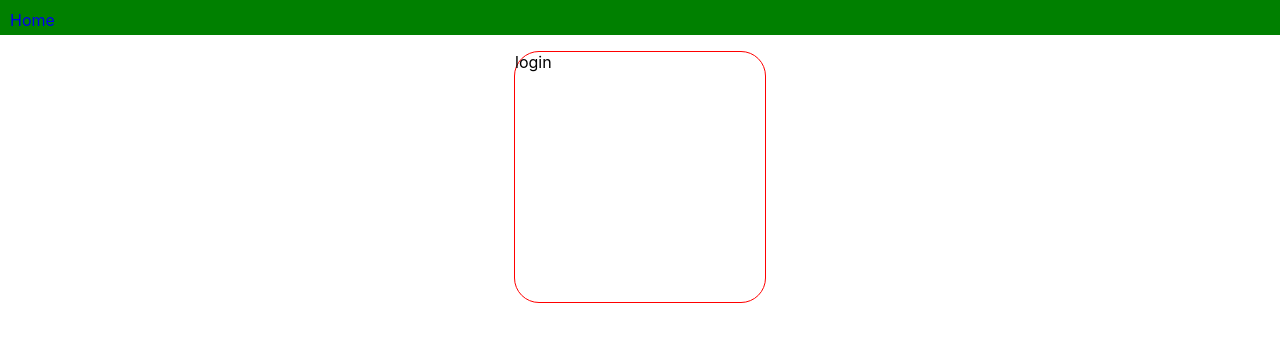
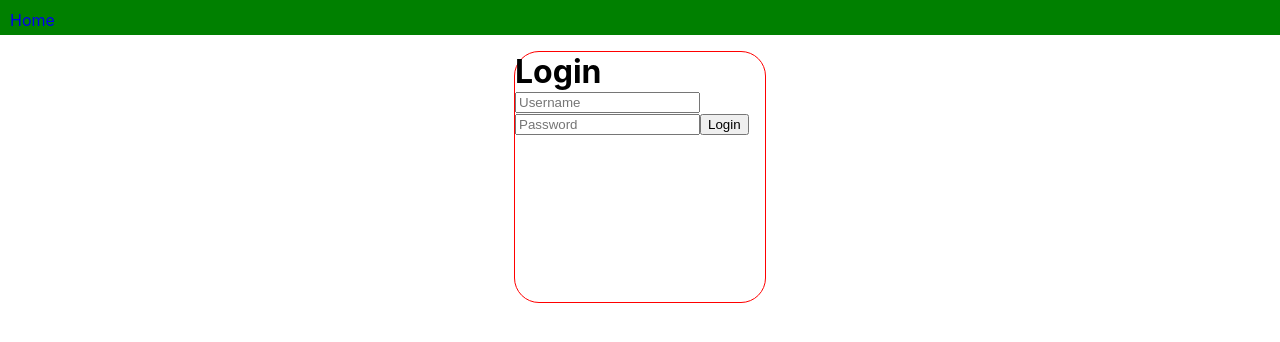
Before and after one commit to ikeman32/blog-it, a React (Create React App) app: page / in a window 1280 px wide. Shown: the top 342 px of the page. Built offline with nearby package versions, Linux system fonts and the light colour scheme.

Commit message:
creat login card

```diff
--- a/src/components/login/login.js
+++ b/src/components/login/login.js
@@ -1,11 +1,22 @@
 import React from "react"
 import LoginCard from "./logincard"
 
-const Login = ()=>{
-    return(
-        <LoginCard>
-            <p>login</p>
-        </LoginCard>
+// Language: javascript
+// Create login component
+
+const Login = () => {
+    return (
+        <div className="login">
+            <LoginCard>
+                <h1>Login</h1>
+                <form>
+                    <input type="text" placeholder="Username" />
+                    <input type="password" placeholder="Password" />
+                    <button>Login</button>
+                </form>
+            </LoginCard>
+
+        </div>
     )
 }
 
```
